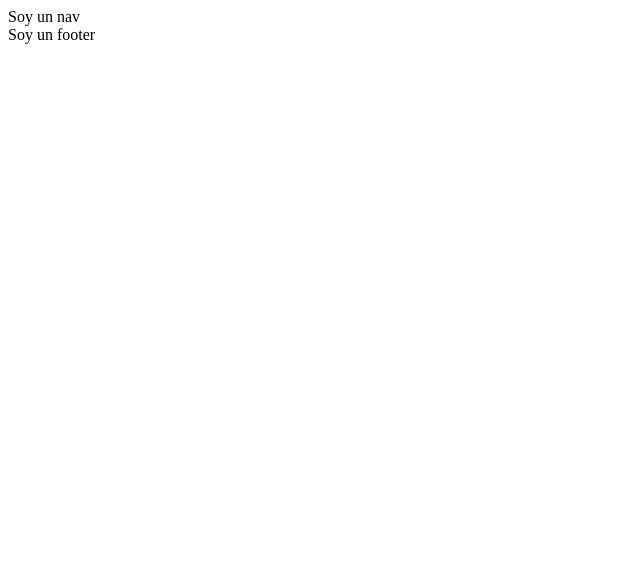
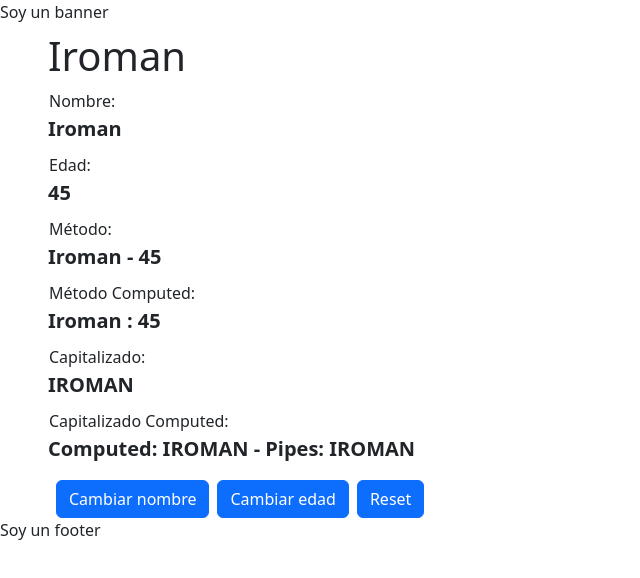
Before and after one commit to Rickuio/angular-intro, an Angular app: page /hero in a window 1280 px wide. Before the commit this address led to /. Shown: the top 578 px of the page, without its empty margins (0-640 px from the left). Built offline with nearby package versions, Linux system fonts and the light colour scheme.

Commit message:
señales y pipes

```diff
--- a/src/app/app.component.html
+++ b/src/app/app.component.html
@@ -1,4 +1,7 @@
+<nav>Soy un banner</nav>
 
-<nav>Soy un nav</nav>
-<router-outlet />
+<section class="mx-5 mt-2">
+    <router-outlet />
+</section>
+
 <footer>Soy un footer</footer>
--- a/src/app/app.routes.ts
+++ b/src/app/app.routes.ts
@@ -1,9 +1,14 @@
 import { Routes } from '@angular/router';
 import { CounterPageComponent } from './pages/counter/counter-page.component';
+import { HeroPageComponent } from './pages/hero/hero-page.component';
 
 export const routes: Routes = [
     {
         path: '',
         component: CounterPageComponent,
+    },
+    {
+        path: 'hero',
+        component: HeroPageComponent
     }
 ];
--- a/src/app/pages/counter/counter-page.component.html
+++ b/src/app/pages/counter/counter-page.component.html
@@ -1,4 +1,5 @@
-<h1>Counter {{ counter }}</h1>
+<h1>Counter: {{ counter }}</h1>
+<h2>Counter Signal: {{ counterSignal() }}</h2>
 <button (click)="increaseBy(1)">Plus+1</button>
 <button (click)="decreaseBy(1)">Minus-1</button>
 <button (click)="resetCounter(0)">Reset</button>
--- a/src/app/pages/counter/counter-page.component.ts
+++ b/src/app/pages/counter/counter-page.component.ts
@@ -1,4 +1,4 @@
-import { Component } from "@angular/core";
+import { ChangeDetectionStrategy, Component, signal } from "@angular/core";
 
 @Component({
   templateUrl: './counter-page.component.html',
@@ -8,7 +8,8 @@ import { Component } from "@angular/core";
       margin: 5px 10px;
       width: 75px;
     }
-  `
+  `,
+  changeDetection: ChangeDetectionStrategy.OnPush,
   // template: `
   //   <h1>Counter {{ counter }}</h1>
   //   <button (click)="increaseBy(1)">Plus+1</button>
@@ -18,14 +19,26 @@ import { Component } from "@angular/core";
 })
 export class CounterPageComponent {
   counter = 10;
+  counterSignal = signal(20);
+
+  constructor() {
+    setInterval( ()=>{
+      console.log('Tick');
+      //this.counter += 1;
+      //this.counterSignal.update((val) => val + 3);
+    }, 10000);
+  }
 
   increaseBy(value: number) {
     this.counter += value;
+    this.counterSignal.update(current => current + value);
   }
   decreaseBy(value: number) {
     this.counter -= value;
+    this.counterSignal.update((ele) => value + ele);
   }
   resetCounter(value: number = 10) {
     this.counter = value;
+    this.counterSignal.set(value);
   }
 }
--- /dev/null
+++ b/src/app/pages/hero/hero-page.component.html
@@ -0,0 +1,21 @@
+<h1>{{ name() }}</h1>
+<dl>
+  <td>Nombre:</td>
+  <dd>{{ name() }}</dd>
+  <td>Edad:</td>
+  <dd>{{ age() }}</dd>
+  <td>Método:</td>
+  <dd>{{ getHeroDescription() }}</dd>
+  <td>Método Computed:</td>
+  <dd>{{ computedHeroDescription() }}</dd>
+  <td>Capitalizado:</td>
+  <!-- ! Intentar  -->
+  <dd> {{ name().toUpperCase() }}</dd>
+  <td>Capitalizado Computed:</td>
+  <dd>Computed: {{ capitalizedName() }} - Pipes: {{ name() | uppercase }}</dd>
+</dl>
+<button (click)="changeHero()" class="btn btn-primary mx-2">
+  Cambiar nombre
+</button>
+<button (click)="changeAge(60)" class="btn btn-primary">Cambiar edad</button>
+<button (click)="resetForm()" class="btn btn-primary mx-2">Reset</button>
--- /dev/null
+++ b/src/app/pages/hero/hero-page.component.ts
@@ -0,0 +1,42 @@
+import { UpperCasePipe } from "@angular/common";
+import { ChangeDetectionStrategy, Component, computed, signal } from "@angular/core";
+
+@Component({
+    templateUrl: './hero-page.component.html',
+    styles: ``,
+    imports: [UpperCasePipe ],
+    changeDetection: ChangeDetectionStrategy.OnPush,
+})
+export class HeroPageComponent {
+
+    name = signal('Iroman');
+    age = signal(45);
+
+    capitalizedName = computed( () => {
+        return this.name().toUpperCase();
+    } );
+
+    computedHeroDescription = computed( () => {
+        const description = `${this.name()} : ${this.age()}`;
+        return description;
+    });
+
+    getHeroDescription() {
+        return `${ this.name() } - ${ this.age() }`;
+    }
+
+    changeHero() {
+        this.name.update((v) => 'Spiderman');
+        this.age.update((v) => 22);
+    }
+
+    changeAge(value: number) {
+        this.age.update((v) => value);
+    }
+
+    resetForm() {
+        this.name.update((v) => 'Iroman');
+        this.age.update((v) => 45);
+    }
+
+}
--- a/src/index.html
+++ b/src/index.html
@@ -6,6 +6,8 @@
   <base href="/">
   <meta name="viewport" content="width=device-width, initial-scale=1">
   <link rel="icon" type="image/x-icon" href="favicon.ico">
+  <!-- Bootstrap -->
+  <link href="https://cdn.jsdelivr.net/npm/bootstrap@5.3.3/dist/css/bootstrap.min.css" rel="stylesheet" integrity="sha384-QWTKZyjpPEjISv5WaRU9OFeRpok6YctnYmDr5pNlyT2bRjXh0JMhjY6hW+ALEwIH" crossorigin="anonymous">
 </head>
 <body>
   <app-root></app-root>
--- a/src/styles.css
+++ b/src/styles.css
@@ -1 +1,6 @@
 /* You can add global styles to this file, and also import other style files */
+
+dd {
+    font-size: 20px;
+    font-weight: 600;
+}
```
